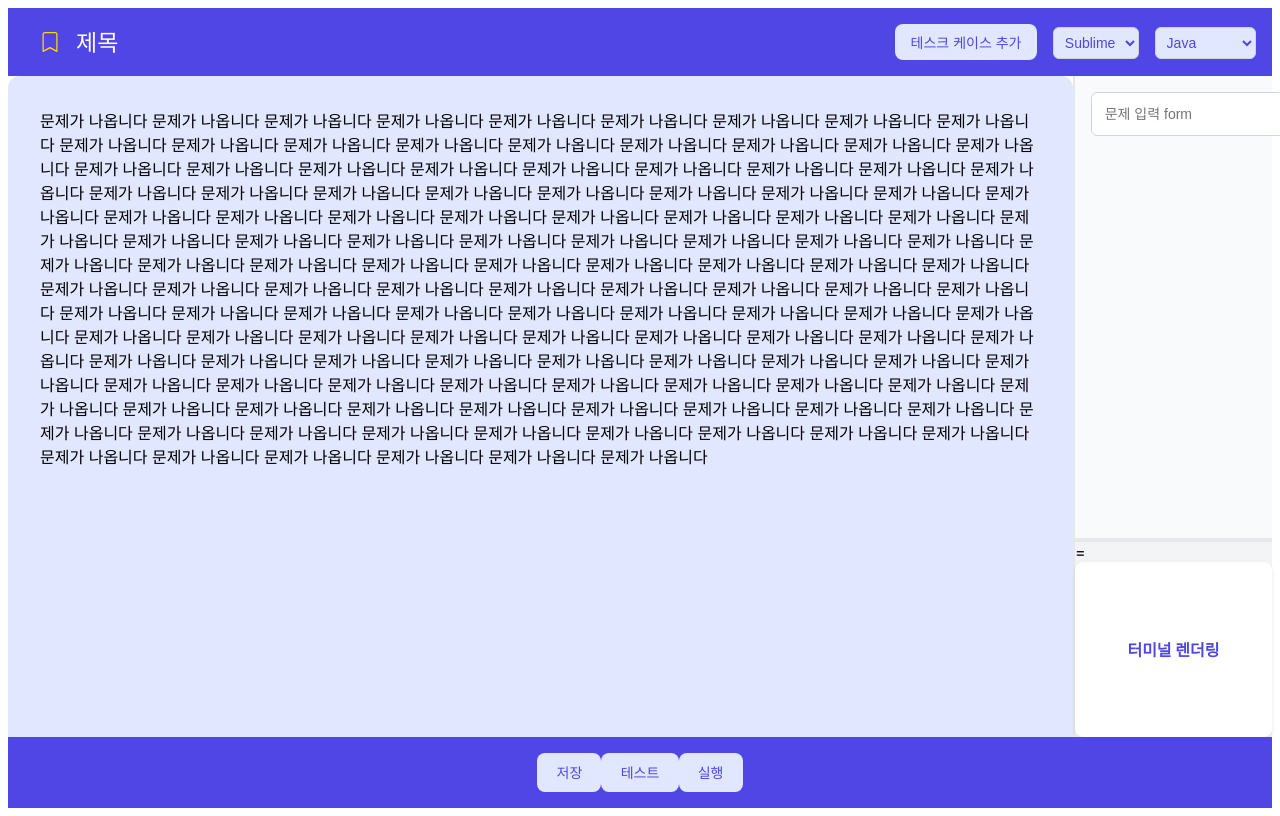
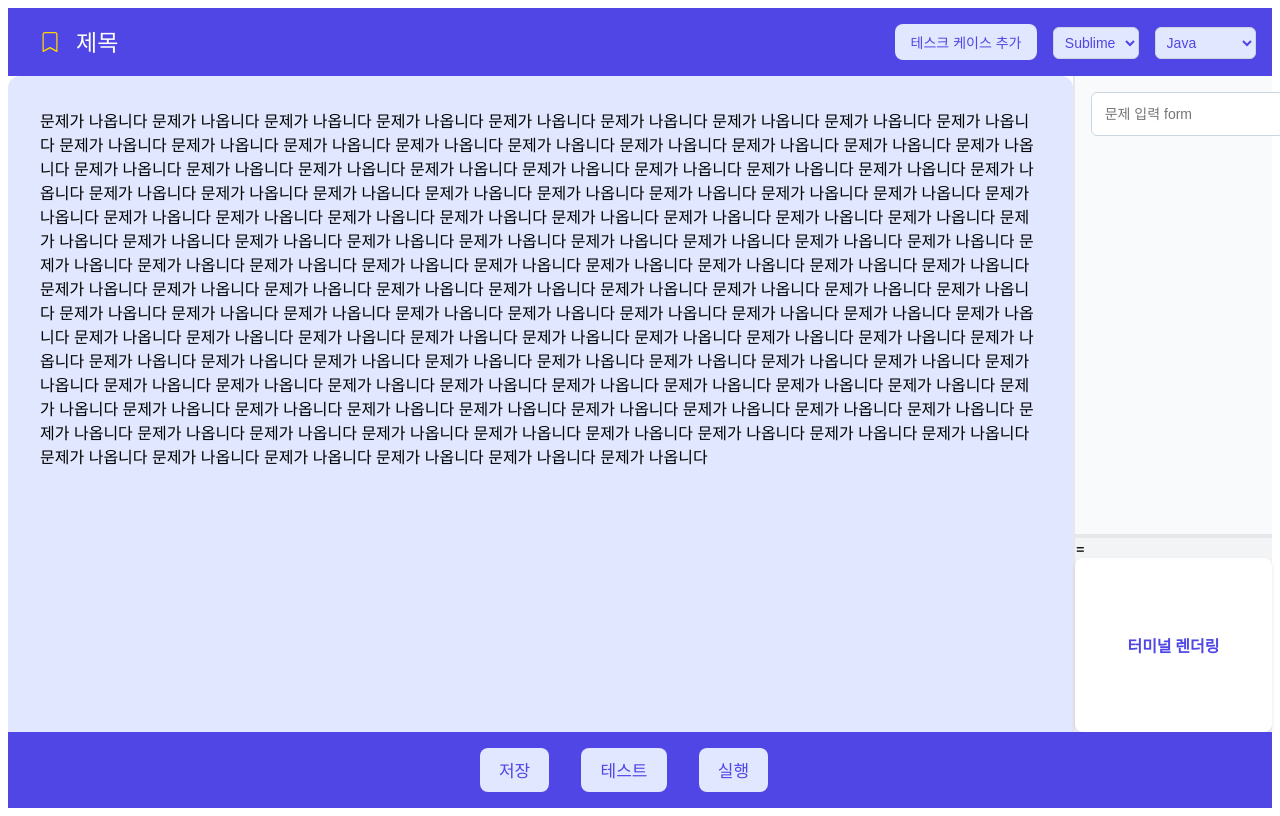
Before and after one commit to GptCodeHelper/GCH-FE, a Next.js app: page /view in a window 1280 px wide. Built offline with nearby package versions, Linux system fonts and the light colour scheme; a web font is replaced by a local one.

Commit message:
하단 네비 버튼 수정

```diff
--- a/app/exam/exam.Layout.module.css
+++ b/app/exam/exam.Layout.module.css
@@ -168,7 +168,7 @@
   border: none;
   border-radius: 8px;
   padding: 0.6rem 1.2rem;
-  font-size: 14px;
+  font-size: 17px;
   cursor: pointer;
   transition: background-color 0.3s ease;
 }
@@ -176,3 +176,6 @@
 .bottomNav button:hover {
   background-color: #C7D2FE;
 }
+.botnabvbtn{
+  margin-right:2rem;
+}
--- a/app/exam/exam.tsx
+++ b/app/exam/exam.tsx
@@ -127,9 +127,9 @@ const View: React.FC = () => {
       {/* Bottom Navigation Bar */}
       <div className={styles.bottomNav}>
         <div className={styles.bottomNavchildren}>
-          <button>저장</button>
-          <button>테스트</button>
-          <button>실행</button>
+          <button className={styles.botnabvbtn}>저장</button>
+          <button className={styles.botnabvbtn}>테스트</button>
+          <button className={styles.botnabvbtn}>실행</button>
         </div>
       </div>
     </div>
```
